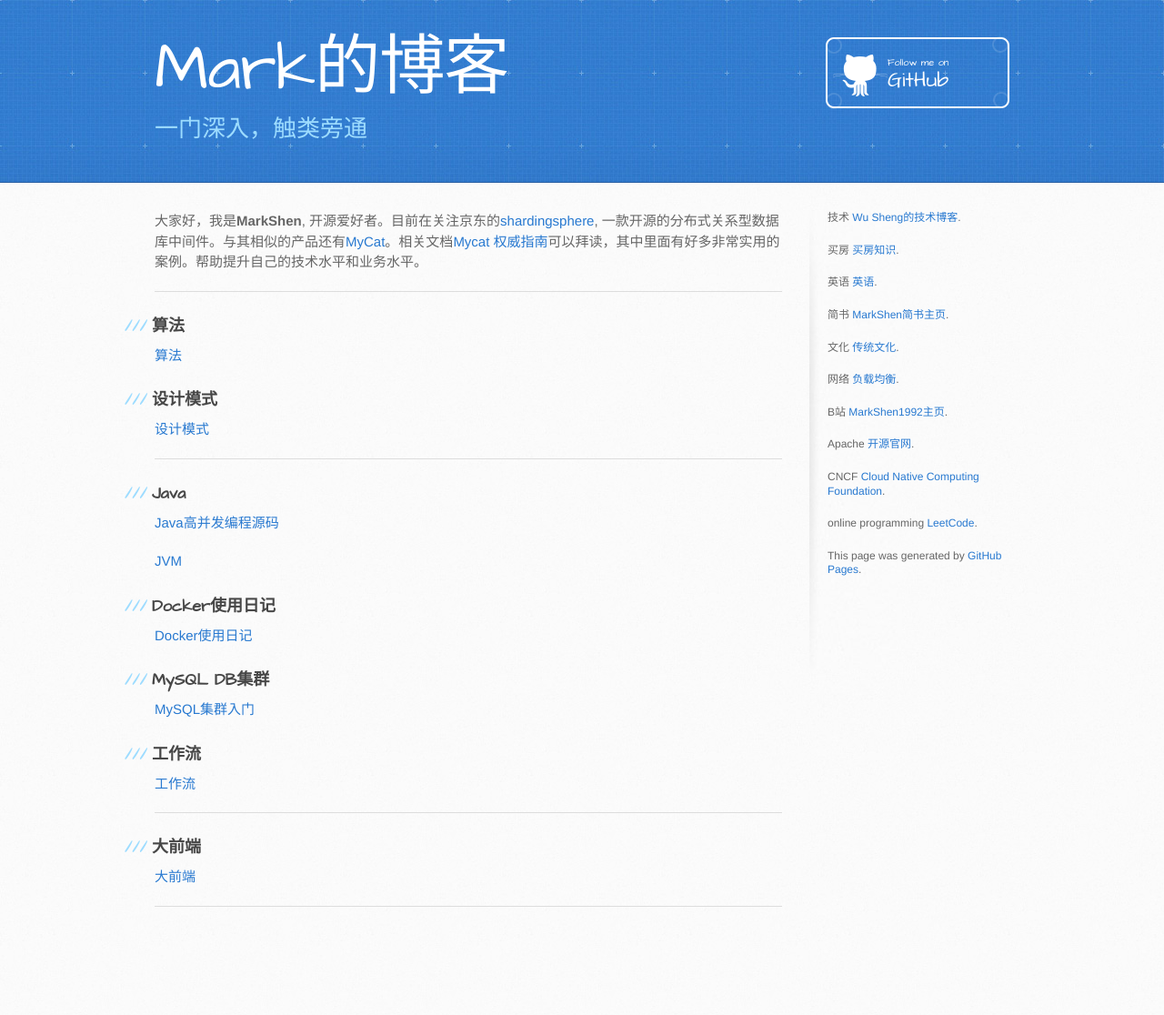
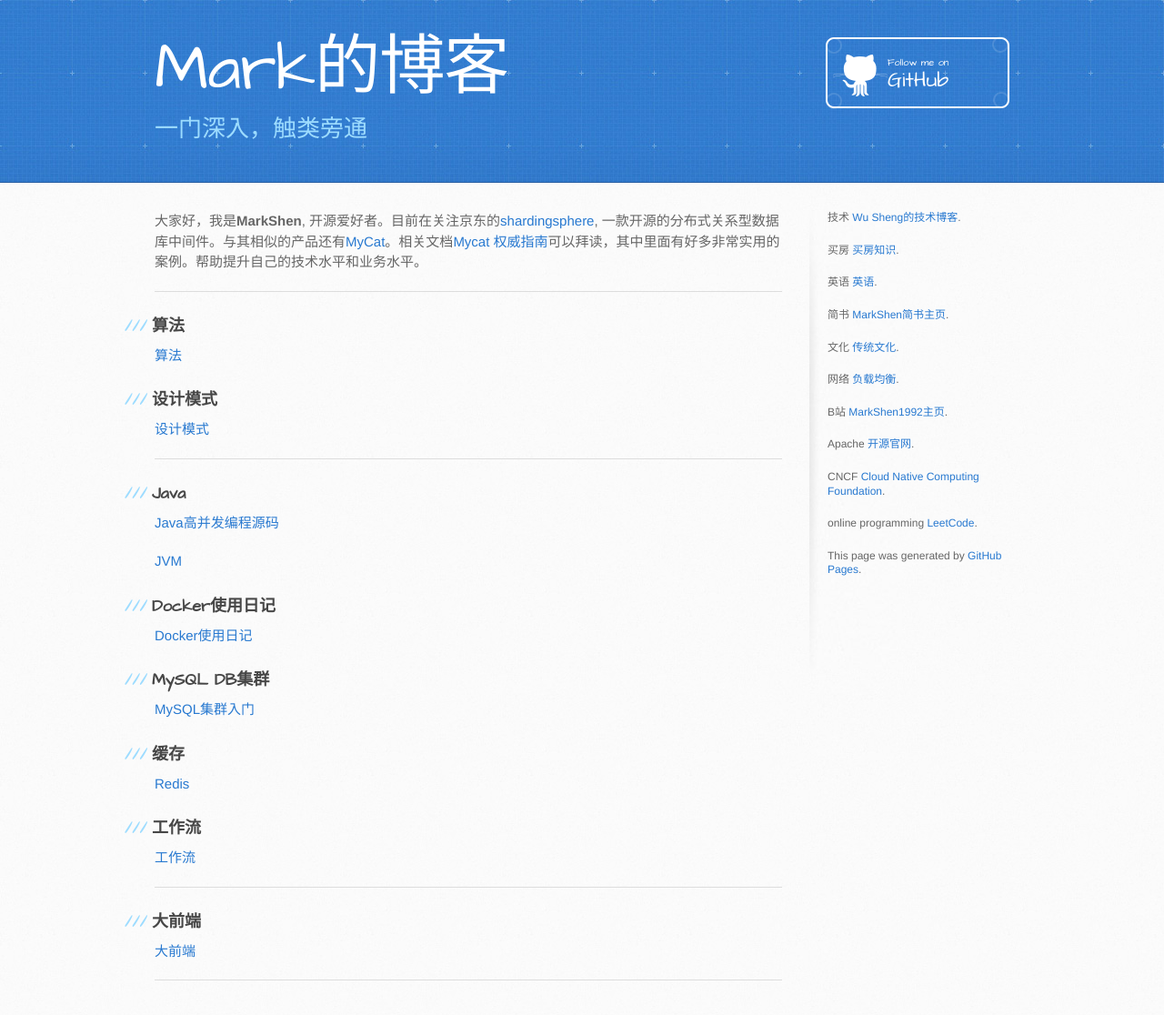
Before and after one commit to MarkShen1992/markshen1992.github.io, a Jekyll site: the page built from index.md, in a window 1280 px wide. Shown: the whole page at 91% size. Built offline with Jekyll 4.4.1, drawn with Linux system fonts in a browser that asks for light colours; before the commit the page ends 1034 px from its top, so only the background shows below that.

Commit message:
redis content

```diff
--- a/index.md
+++ b/index.md
@@ -30,6 +30,10 @@
 
 [MySQL集群入门](./document/mysql/cluster.html)
 
+### 缓存
+
+[Redis](./document/cache/redis.html)
+
 ### 工作流
 
 [工作流](./document/workflow/article_0100.html)
```
Also changed, not shown: document/cache/redis.md (added, +9 -0 lines).
